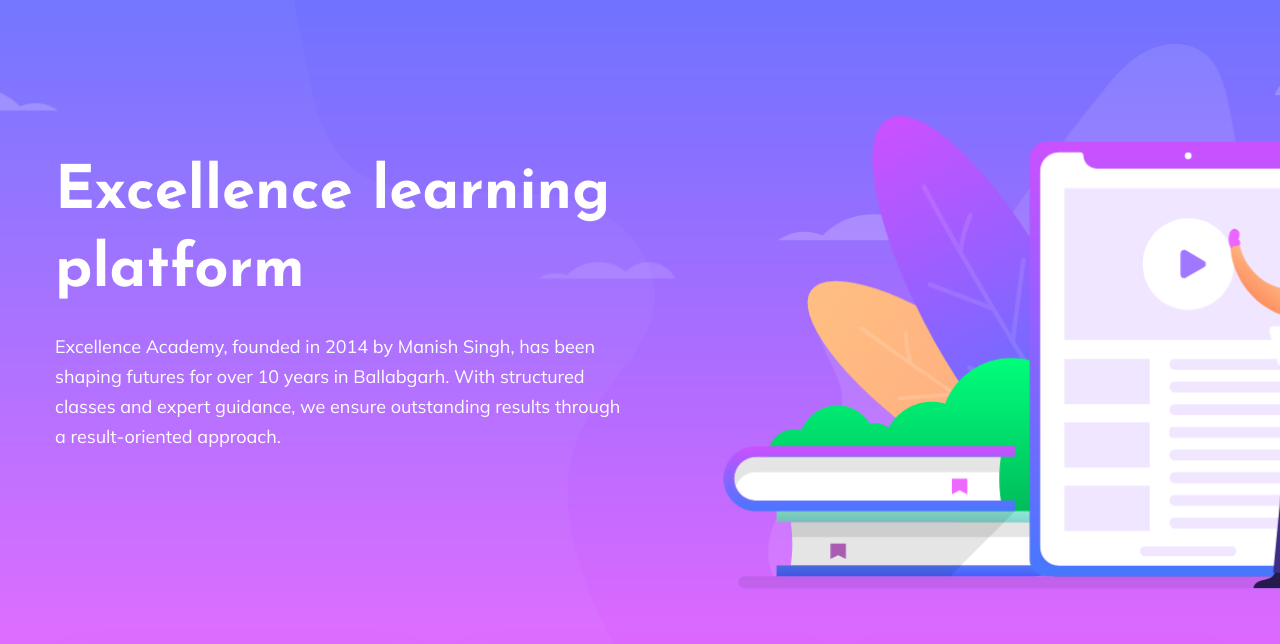
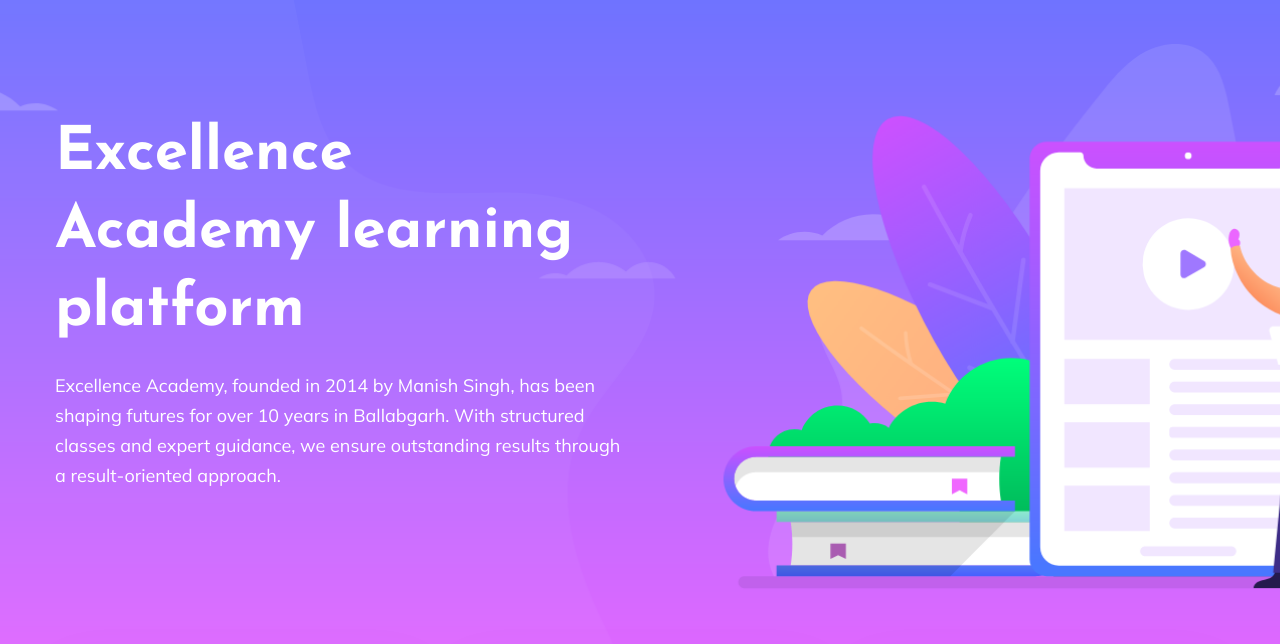
Before and after one commit to aakashchhoker/excellence-academy, a plain HTML site: page index.html in a window 1280 px wide. Shown: the part 107-751 px from the top of the page. Drawn offline with Linux system fonts and the light colour scheme.

Commit message:
hero section fixes

```diff
--- a/index.html
+++ b/index.html
@@ -114,8 +114,7 @@
                 <div class="col-xl-6 col-lg-7 col-md-12">
                   <div class="hero__caption">
                     <h1 data-animation="fadeInLeft" data-delay="0.2s">
-                      Excellence learning<br />
-                      platform
+                      Excellence Academy learning platform
                     </h1>
                     <p data-animation="fadeInLeft" data-delay="0.4s">
                       Excellence Academy, founded in 2014 by Manish Singh, has
```
